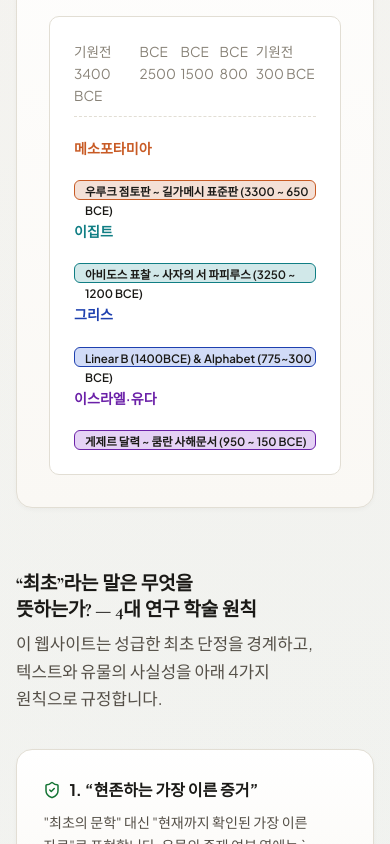
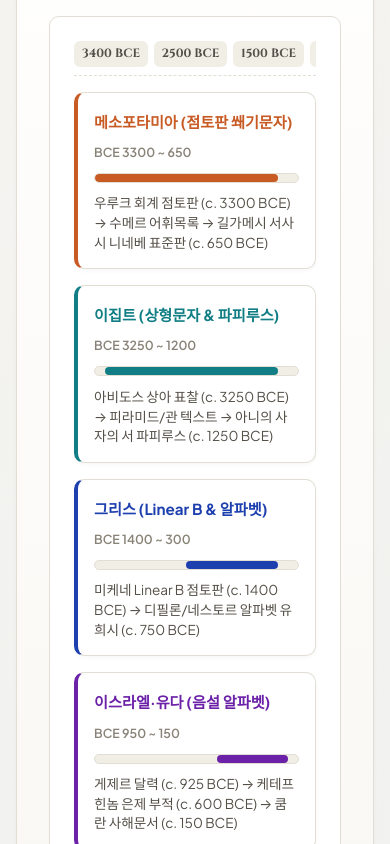
Before and after one commit to YgHnSIM/after-the-ledger, a React (Vite) app: page / in a window 390 px wide. Shown: the part 3200-4044 px from the top of the page. Built offline with nearby package versions, Linux system fonts and the light colour scheme; a web font is replaced by a local one.

Commit message:
style(home): redesign timeline card with micro-ruler chips
- Redesign home page timeline card with text-bar separation and micro-ruler chips

```diff
--- a/src/components/HomeView.tsx
+++ b/src/components/HomeView.tsx
@@ -260,44 +260,89 @@ export const HomeView: React.FC<HomeViewProps> = ({ onNavigateTab }) => {
               </div>
             </div>
           ) : (
-            <div style={{ display: 'flex', flexDirection: 'column', gap: '1.25rem' }}>
-              <div style={{ fontSize: '0.85rem', color: 'var(--text-muted)', display: 'flex', justifyContent: 'space-between', borderBottom: '1px dashed var(--border-color)', paddingBottom: '0.5rem' }}>
-                <span>기원전 3400 BCE</span>
-                <span>BCE 2500</span>
-                <span>BCE 1500</span>
-                <span>BCE 800</span>
-                <span>기원전 300 BCE</span>
+            <div style={{ display: 'flex', flexDirection: 'column', gap: '1rem' }}>
+              {/* TOP RULER CHIPS */}
+              <div className="home-ruler-chips">
+                <span className="home-ruler-chip">3400 BCE</span>
+                <span className="home-ruler-chip">2500 BCE</span>
+                <span className="home-ruler-chip">1500 BCE</span>
+                <span className="home-ruler-chip">800 BCE</span>
+                <span className="home-ruler-chip">300 BCE</span>
               </div>
 
-              <div className="grid-responsive-3col" style={{ alignItems: 'center' }}>
-                <span style={{ fontWeight: 600, fontSize: '0.88rem', color: 'var(--civ-mesopotamia)' }}>메소포타미아</span>
-                <div style={{ height: '20px', background: 'rgba(200, 100, 50, 0.2)', border: '1px solid var(--civ-mesopotamia)', borderRadius: 'var(--radius-sm)', position: 'relative', width: '100%' }}>
-                  <span style={{ position: 'absolute', left: '10px', top: '1px', fontSize: '0.72rem', fontWeight: 600 }}>우루크 점토판 ~ 길가메시 표준판 (3300 ~ 650 BCE)</span>
+              {/* MESOPOTAMIA CARD */}
+              <div className="home-timeline-card" style={{ borderLeft: '4px solid var(--civ-mesopotamia)' }}>
+                <div className="home-timeline-header">
+                  <span className="home-timeline-civ-title" style={{ color: 'var(--civ-mesopotamia)' }}>
+                    메소포타미아 (점토판 쐐기문자)
+                  </span>
+                  <span style={{ fontSize: '0.78rem', color: 'var(--text-muted)', fontWeight: 600 }}>
+                    BCE 3300 ~ 650
+                  </span>
+                </div>
+                <div className="home-timeline-bar-track">
+                  <div className="home-timeline-bar-fill" style={{ width: '90%', background: 'var(--civ-mesopotamia)' }}></div>
+                </div>
+                <div className="home-timeline-desc">
+                  우루크 회계 점토판 (c. 3300 BCE) → 수메르 어휘목록 → 길가메시 서사시 니네베 표준판 (c. 650 BCE)
                 </div>
               </div>
 
-              <div className="grid-responsive-3col" style={{ alignItems: 'center' }}>
-                <span style={{ fontWeight: 600, fontSize: '0.88rem', color: 'var(--civ-egypt)' }}>이집트</span>
-                <div style={{ height: '20px', background: 'rgba(27, 138, 144, 0.2)', border: '1px solid var(--civ-egypt)', borderRadius: 'var(--radius-sm)', position: 'relative', width: '100%' }}>
-                  <span style={{ position: 'absolute', left: '10px', top: '1px', fontSize: '0.72rem', fontWeight: 600 }}>아비도스 표찰 ~ 사자의 서 파피루스 (3250 ~ 1200 BCE)</span>
+              {/* EGYPT CARD */}
+              <div className="home-timeline-card" style={{ borderLeft: '4px solid var(--civ-egypt)' }}>
+                <div className="home-timeline-header">
+                  <span className="home-timeline-civ-title" style={{ color: 'var(--civ-egypt)' }}>
+                    이집트 (상형문자 & 파피루스)
+                  </span>
+                  <span style={{ fontSize: '0.78rem', color: 'var(--text-muted)', fontWeight: 600 }}>
+                    BCE 3250 ~ 1200
+                  </span>
+                </div>
+                <div className="home-timeline-bar-track">
+                  <div className="home-timeline-bar-fill" style={{ width: '85%', marginLeft: '5%', background: 'var(--civ-egypt)' }}></div>
+                </div>
+                <div className="home-timeline-desc">
+                  아비도스 상아 표찰 (c. 3250 BCE) → 피라미드/관 텍스트 → 아니의 사자의 서 파피루스 (c. 1250 BCE)
                 </div>
               </div>
 
-              <div className="grid-responsive-3col" style={{ alignItems: 'center' }}>
-                <span style={{ fontWeight: 600, fontSize: '0.88rem', color: 'var(--civ-greece)' }}>그리스</span>
-                <div style={{ height: '20px', background: 'rgba(29, 78, 216, 0.2)', border: '1px solid var(--civ-greece)', borderRadius: 'var(--radius-sm)', position: 'relative', width: '100%' }}>
-                  <span style={{ position: 'absolute', left: '10px', top: '1px', fontSize: '0.72rem', fontWeight: 600 }}>Linear B (1400BCE) & Alphabet (775~300 BCE)</span>
+              {/* GREECE CARD */}
+              <div className="home-timeline-card" style={{ borderLeft: '4px solid var(--civ-greece)' }}>
+                <div className="home-timeline-header">
+                  <span className="home-timeline-civ-title" style={{ color: 'var(--civ-greece)' }}>
+                    그리스 (Linear B & 알파벳)
+                  </span>
+                  <span style={{ fontSize: '0.78rem', color: 'var(--text-muted)', fontWeight: 600 }}>
+                    BCE 1400 ~ 300
+                  </span>
+                </div>
+                <div className="home-timeline-bar-track">
+                  <div className="home-timeline-bar-fill" style={{ width: '45%', marginLeft: '45%', background: 'var(--civ-greece)' }}></div>
+                </div>
+                <div className="home-timeline-desc">
+                  미케네 Linear B 점토판 (c. 1400 BCE) → 디필론/네스토르 알파벳 유희시 (c. 750 BCE)
                 </div>
               </div>
 
-              <div className="grid-responsive-3col" style={{ alignItems: 'center' }}>
-                <span style={{ fontWeight: 600, fontSize: '0.88rem', color: 'var(--civ-israel)' }}>이스라엘·유다</span>
-                <div style={{ height: '20px', background: 'rgba(126, 34, 206, 0.2)', border: '1px solid var(--civ-israel)', borderRadius: 'var(--radius-sm)', position: 'relative', width: '100%' }}>
-                  <span style={{ position: 'absolute', left: '10px', top: '1px', fontSize: '0.72rem', fontWeight: 600 }}>게제르 달력 ~ 쿰란 사해문서 (950 ~ 150 BCE)</span>
+              {/* ISRAEL CARD */}
+              <div className="home-timeline-card" style={{ borderLeft: '4px solid var(--civ-israel)' }}>
+                <div className="home-timeline-header">
+                  <span className="home-timeline-civ-title" style={{ color: 'var(--civ-israel)' }}>
+                    이스라엘·유다 (음설 알파벳)
+                  </span>
+                  <span style={{ fontSize: '0.78rem', color: 'var(--text-muted)', fontWeight: 600 }}>
+                    BCE 950 ~ 150
+                  </span>
+                </div>
+                <div className="home-timeline-bar-track">
+                  <div className="home-timeline-bar-fill" style={{ width: '35%', marginLeft: '60%', background: 'var(--civ-israel)' }}></div>
+                </div>
+                <div className="home-timeline-desc">
+                  게제르 달력 (c. 925 BCE) → 케테프 힌놈 은제 부적 (c. 600 BCE) → 쿰란 사해문서 (c. 150 BCE)
                 </div>
               </div>
+            </div>
 
-            </div>
           )}
         </div>
       </section>
--- a/src/styles/index.css
+++ b/src/styles/index.css
@@ -953,12 +953,74 @@ p:last-child {
   border: 1px solid rgba(107, 33, 168, 0.25);
 }
 
-/* Era Sync Synchronized Group */
-.era-sync-group {
-  background: var(--bg-surface);
+/* Home View Timeline Card & Micro-Ruler Styles */
+.home-ruler-chips {
+  display: flex;
+  justify-content: space-between;
+  align-items: center;
+  font-size: 0.75rem;
+  font-family: var(--font-cinzel);
+  font-weight: 700;
+  color: var(--text-secondary);
+  border-bottom: 1px dashed var(--border-color);
+  padding-bottom: 0.5rem;
+  overflow-x: auto;
+  gap: 0.35rem;
+}
+
+.home-ruler-chip {
+  padding: 0.2rem 0.5rem;
+  background: var(--bg-surface-elevated);
+  border-radius: var(--radius-sm);
+  white-space: nowrap;
+}
+
+.home-timeline-card {
+  background: var(--bg-card);
   border: 1px solid var(--border-color);
-  border-radius: var(--radius-lg);
-  padding: 1.25rem;
-  margin-bottom: 1.5rem;
-  border-left: 5px solid var(--border-highlight);
+  border-radius: var(--radius-md);
+  padding: 1rem;
+  display: flex;
+  flex-direction: column;
+  gap: 0.65rem;
+  box-shadow: var(--shadow-sm);
+  transition: all 0.2s ease;
 }
+
+.home-timeline-header {
+  display: flex;
+  justify-content: space-between;
+  align-items: center;
+  flex-wrap: wrap;
+  gap: 0.5rem;
+}
+
+.home-timeline-civ-title {
+  font-weight: 700;
+  font-size: 0.95rem;
+  display: flex;
+  align-items: center;
+  gap: 0.4rem;
+}
+
+.home-timeline-bar-track {
+  width: 100%;
+  height: 10px;
+  background: var(--bg-surface-elevated);
+  border-radius: var(--radius-full);
+  overflow: hidden;
+  position: relative;
+  border: 1px solid var(--border-color);
+}
+
+.home-timeline-bar-fill {
+  height: 100%;
+  border-radius: var(--radius-full);
+  transition: width 0.3s ease;
+}
+
+.home-timeline-desc {
+  font-size: 0.85rem;
+  color: var(--text-secondary);
+  line-height: 1.45;
+}
```
Also changed, not shown: 2 other files (tests, documents, lock files or other folders).
